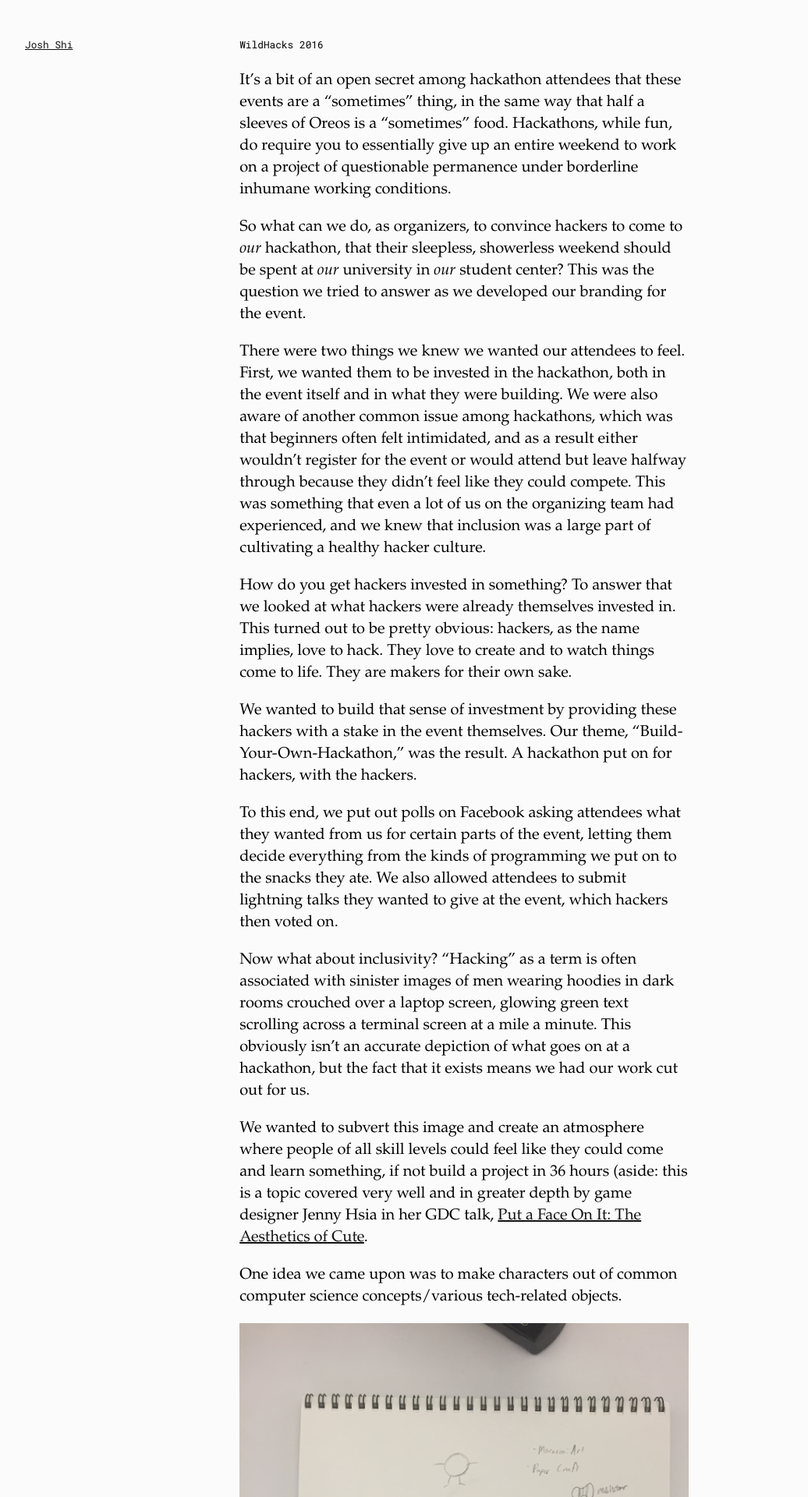
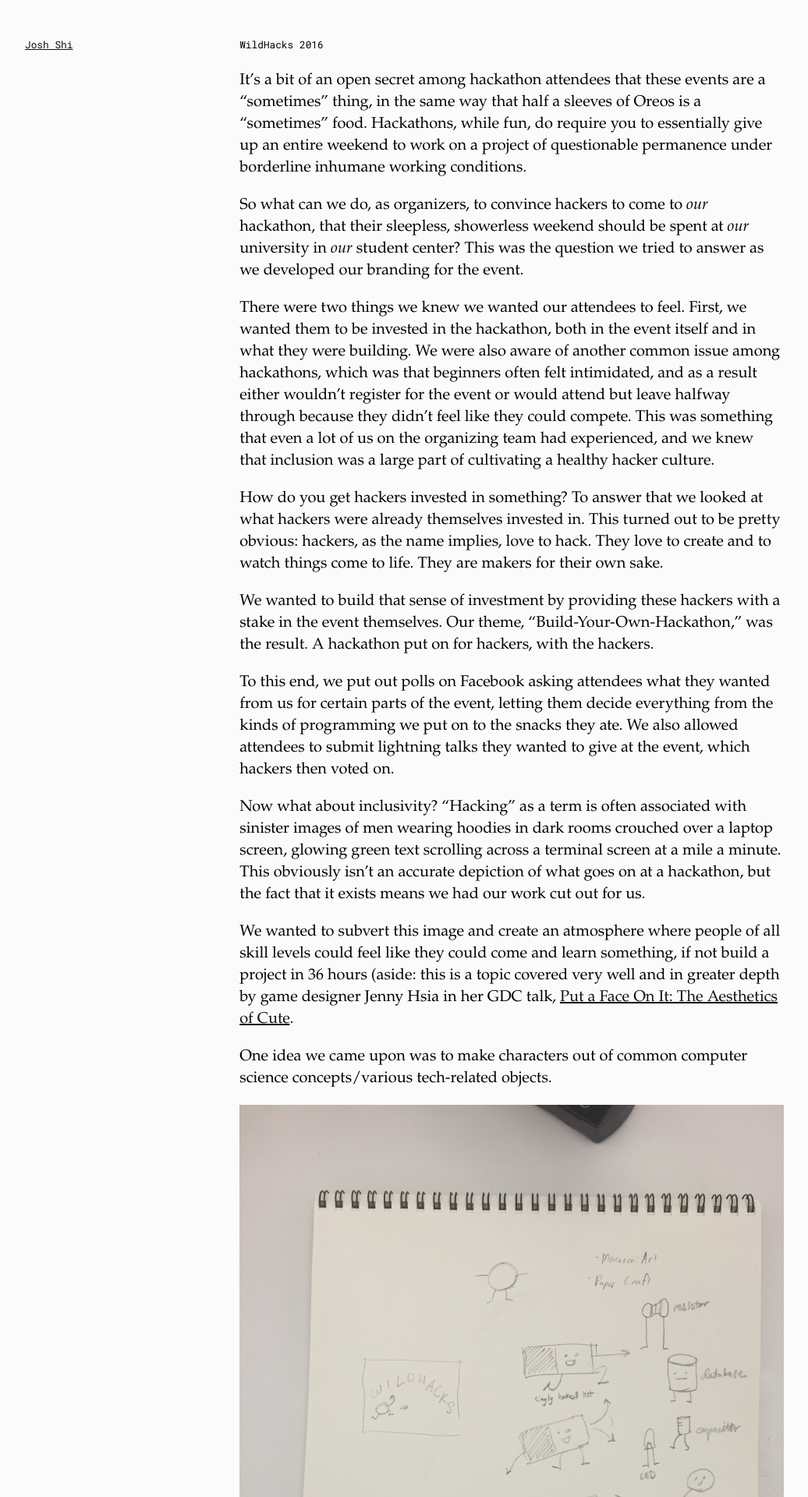
Before and after one commit to thehandsomepanther/thehandsomepanther.github.io, a Jekyll site: the page built from _posts/2017-02-07-wildhacks-2016.md, in a window 1280 px wide. Shown: the top 1920 px of the page at 78% size, without its empty margins (32-1068 px from the left). Built offline with Jekyll 4.4.1, drawn with Linux system fonts in a browser that asks for light colours.

Commit message:
adjust post width

```diff
--- a/assets/main.scss
+++ b/assets/main.scss
@@ -68,6 +68,8 @@ code {
 
 img {
   max-width: 100%;
+  display: block;
+  margin: 0 auto;
 }
 
 .serif {
@@ -189,7 +191,7 @@ img {
 
   @include past($break-small) {
     min-width: 500px;
-    width: 50%;
+    max-width: 60%;
     padding-left: 2rem;
   }
 }
```
Also changed, not shown: 2 other files.
